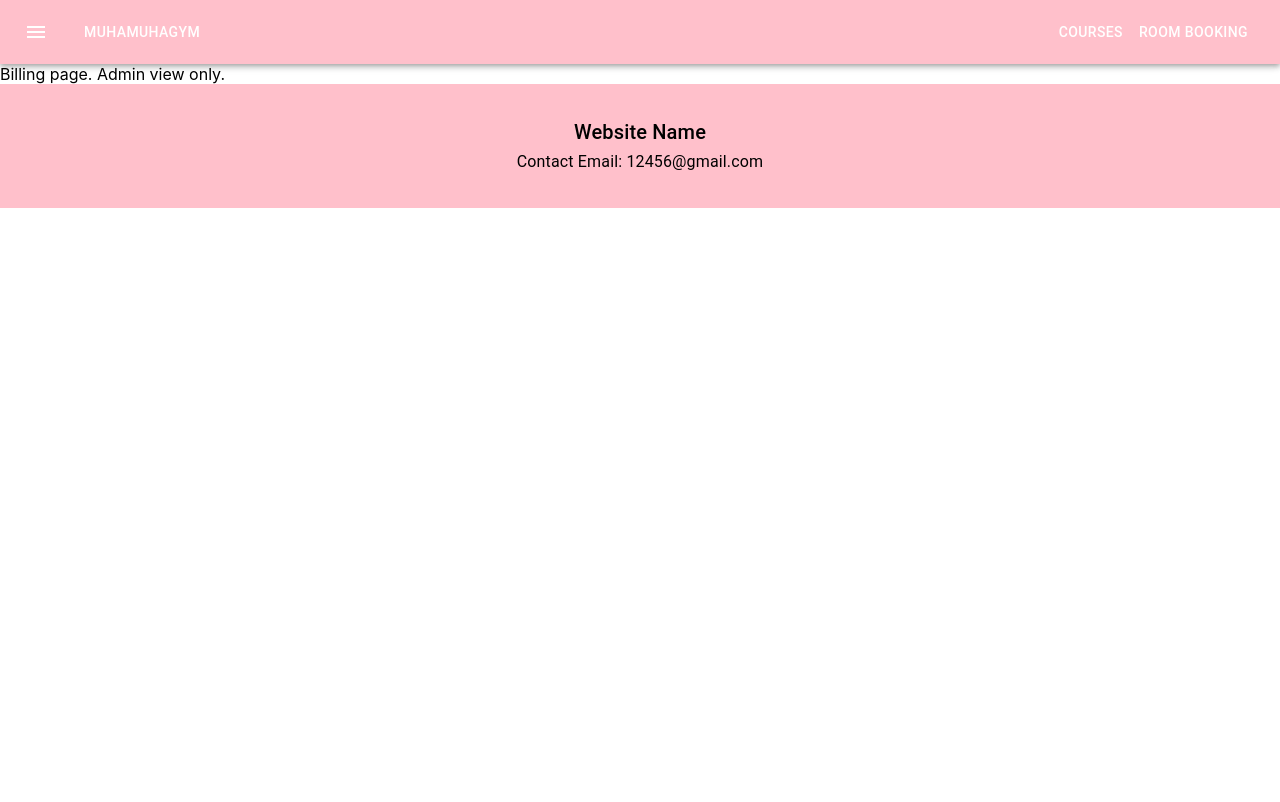
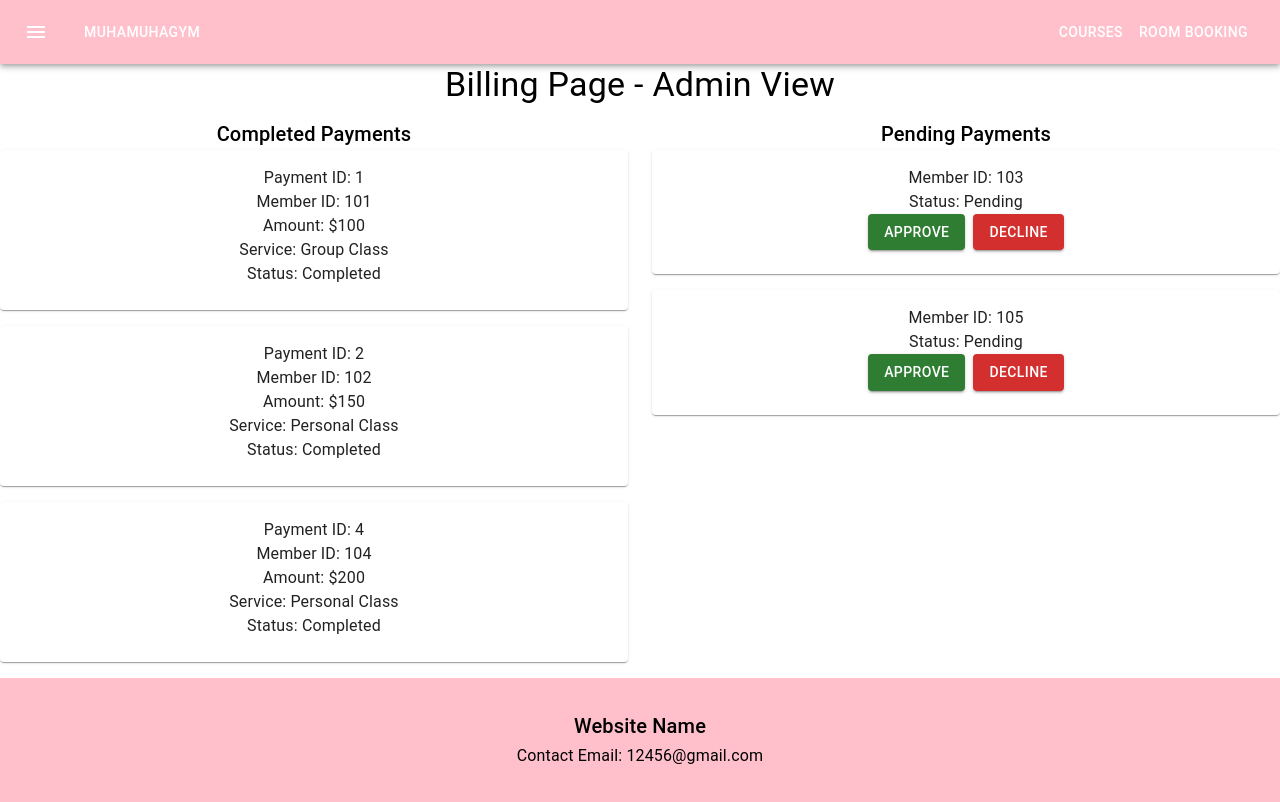
Before and after one commit to MVillagomez56/3005_project, a React (Create React App) app in the folder frontend/3005/: page /billing in a window 1280 px wide. Built offline with nearby package versions, Linux system fonts and the light colour scheme.

Commit message:
Update the dml file

```diff
--- a/frontend/3005/src/PrivateRoute.js
+++ b/frontend/3005/src/PrivateRoute.js
@@ -1,22 +1,19 @@
-import { useNavigate } from 'react-router';
+import React from 'react';
+import { Navigate } from 'react-router-dom';
 
 // Assuming you have some auth context or service that lets you check user status
+import { useAuth } from './store/AuthContext';
 
 export const PrivateRoute = ({ children, roleRequired }) => {
-  const user = localStorage.getItem('user');
-  const navigate = useNavigate();
+  const { isLoggedIn, currentUser } = useAuth();
 
-  console.log("user", user);
-
-
-  if (!user) {
+  if (!isLoggedIn) {
     // User not authenticated; redirect them to the login page
-     navigate('/login');
+      return <Navigate to="/login" />;
   }
 
-  if (roleRequired && JSON.parse(user).role !== roleRequired) {
-    // User is not authorized; redirect them to the home page
-    navigate('/');
+  if (roleRequired && currentUser.role !== roleRequired) {
+    return <Navigate to="/" />;
   }
 
   return children;
--- /dev/null
+++ b/frontend/3005/src/components/CompletedPayments.js
@@ -0,0 +1,22 @@
+import React from 'react';
+import { Card, CardContent, Typography } from '@mui/material';
+
+const CompletedPayments = ({ payments }) => {
+  return (
+    <>
+      {payments.filter(payment => payment.completion_status === "Completed").map(payment => (
+        <Card key={payment.payment_id} sx={{ mb: 2 }}>
+          <CardContent>
+            <Typography>Payment ID: {payment.payment_id}</Typography>
+            <Typography>Member ID: {payment.member_id}</Typography>
+            <Typography>Amount: ${payment.amount}</Typography>
+            <Typography>Service: {payment.service}</Typography>
+            <Typography>Status: {payment.completion_status}</Typography>
+          </CardContent>
+        </Card>
+      ))}
+    </>
+  );
+};
+
+export default CompletedPayments;
--- /dev/null
+++ b/frontend/3005/src/components/PendingPayment.js
@@ -0,0 +1,34 @@
+import React from 'react';
+import { Button, Card, CardContent, Typography } from '@mui/material';
+
+const PendingPayments = ({ payments, onPaymentAction }) => {
+  return (
+    <>
+      {payments.filter(payment => payment.completion_status === "Pending").map(payment => (
+        <Card key={payment.payment_id} sx={{ mb: 2 }}>
+          <CardContent>
+            <Typography>Member ID: {payment.member_id}</Typography>
+            <Typography>Status: {payment.completion_status}</Typography>
+            <Button
+              variant="contained"
+              color="success"
+            //   onClick={() => onPaymentAction(payment.payment_id, "Completed")}
+              sx={{ mr: 1 }}
+            >
+              Approve
+            </Button>
+            <Button
+              variant="contained"
+              color="error"
+            //   onClick={() => onPaymentAction(payment.payment_id, "Declined")}
+            >
+              Decline
+            </Button>
+          </CardContent>
+        </Card>
+      ))}
+    </>
+  );
+};
+
+export default PendingPayments;
--- a/frontend/3005/src/data/testing_payment.js
+++ b/frontend/3005/src/data/testing_payment.js
@@ -1,4 +1,4 @@
-export const testingPaymentData = [
+const testingPaymentData = [
     {
       "payment_id": 1,
       "member_id": 101,
@@ -40,3 +40,5 @@ export const testingPaymentData = [
       "completion_status": "Pending"
     }
   ];
+
+export default testingPaymentData;
--- a/frontend/3005/src/pages/Billing.js
+++ b/frontend/3005/src/pages/Billing.js
@@ -1,9 +1,28 @@
-import React from 'react'
+import React, { useState } from 'react';
+import { Typography, Grid, Box } from '@mui/material';
+import CompletedPayments from '../components/CompletedPayments';
+import PendingPayments from '../components/PendingPayment';
+import testingPaymentData from "../data/testing_payment";
+
 
 export const Billing = () => {
   return (
-    <div>
-      Billing page. Admin view only.
-    </div>
-  )
+    <Box sx={{ textAlign: "center", width: '100%' }}> {/* Use Box with sx prop for styling */}
+      <Typography variant="h4" gutterBottom component="h1">
+        Billing Page - Admin View
+      </Typography>
+
+      <Grid container spacing={3} justifyContent="center"> {/* Add justifyContent to center Grid items */}
+        <Grid item xs={12} md={8} lg={6}> {/* Adjust sizes as needed for your design */}
+          <Typography variant="h6" component="h2">Completed Payments</Typography>
+          <CompletedPayments payments={testingPaymentData} />
+        </Grid>
+
+        <Grid item xs={12} md={8} lg={6}>
+          <Typography variant="h6" component="h2">Pending Payments</Typography>
+          <PendingPayments payments={testingPaymentData} />
+        </Grid>
+      </Grid>
+    </Box>
+  );
 }
```
Also changed, not shown: frontend/3005/src/pages/Error.js (added), 2 other files (tests, documents, lock files or other folders).
